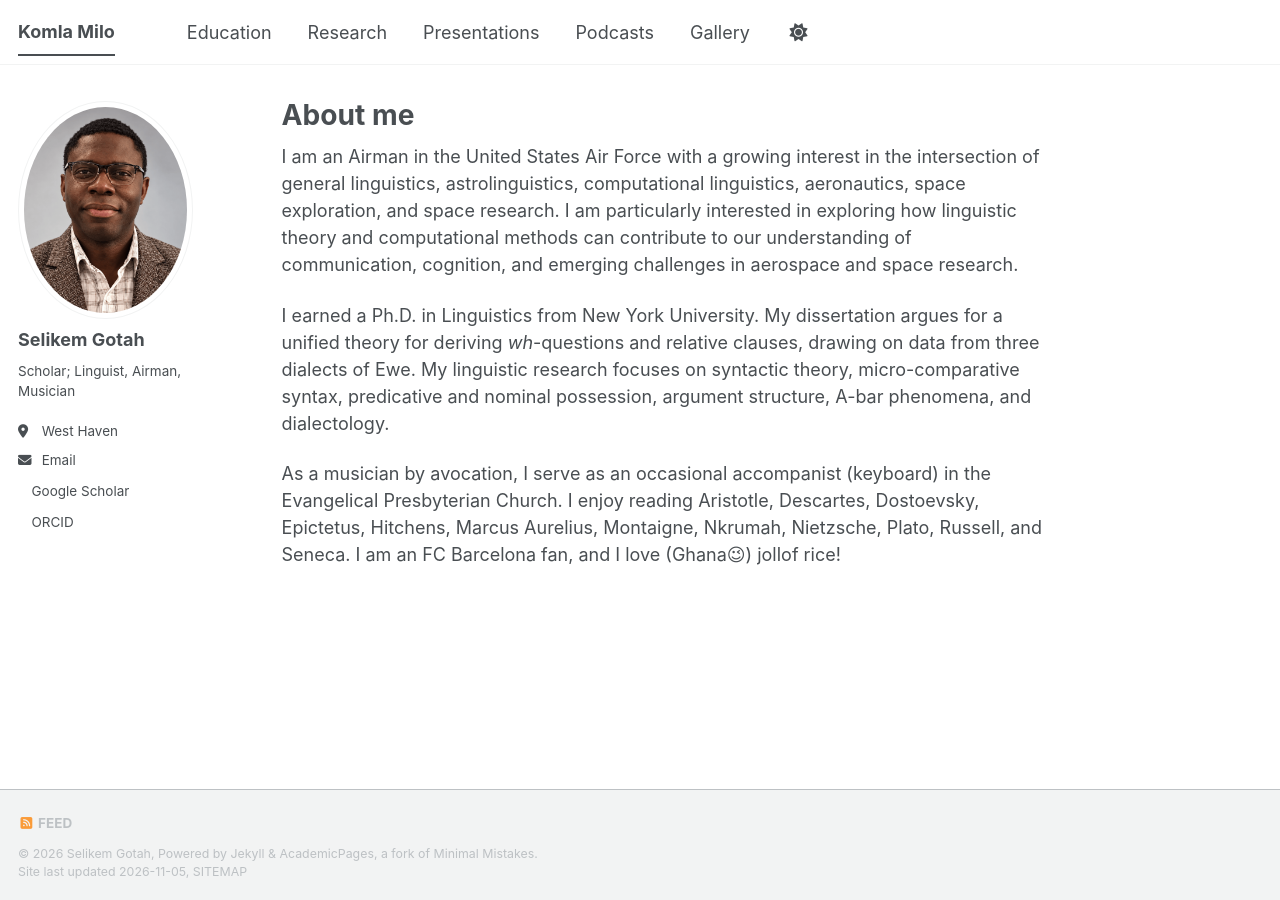
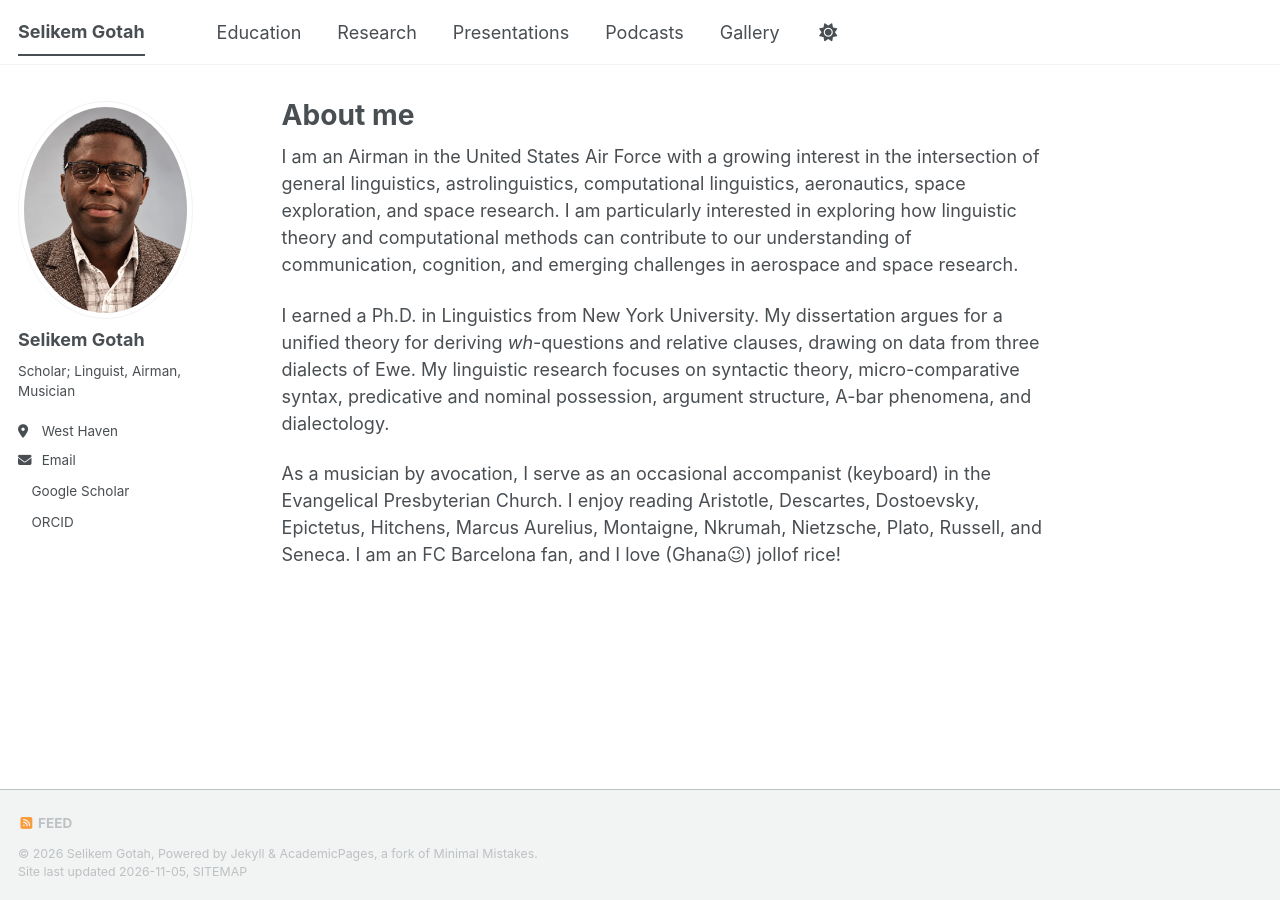
Before and after one commit to komlamilo/komlamilo.github.io, a Jekyll site: the page built from _pages/about.md, in a window 1280 px wide. Built offline with Jekyll 4.4.1, drawn with Linux system fonts in a browser that asks for light colours; a script bundle is joined from its source files by our own code; a style sheet for code colours, icons or effects is not loaded.

Commit message:
Update site title and repository information

```diff
--- a/_config.yml
+++ b/_config.yml
@@ -9,14 +9,14 @@
 # Basic Site Settings
 locale                   : "en-US"
 site_theme               : "default" # The available themes options are "default", "air", "sunrise", "mint", "dirt" and "contrast"
-title                    : "Komla Milo"
+title                    : "Selikem Gotah"
 title_separator          : "-"
 name                     : &name "Selikem Gotah"
 description              : &description "Your Name's academic portfolio"   # Update this with a general description of your site, this is the default if not overridden by a page
-url                      : https://komlamilo.github.io # The base hostname & protocol for your site e.g. "https://[your GitHub username].github.io",
+url                      : https://selikemgotah.github.io # The base hostname & protocol for your site e.g. "https://[your GitHub username].github.io",
                                                            # or if you already have some other page hosted on Github then use "https://[your GitHub username].github.io/[Your Repo Name]"
 baseurl                  : "" # the subpath of your site, e.g. "/blog"
-repository               : "komlamilo/komlamilo.github.io"
+repository               : "komlamilo/selikemgotah.github.io"
 
 # Site Author - The following control what appear as part of the author content on the side bar.
 #               If a field is blank the icon and link will not appear, otherwise it will be shown.
```
